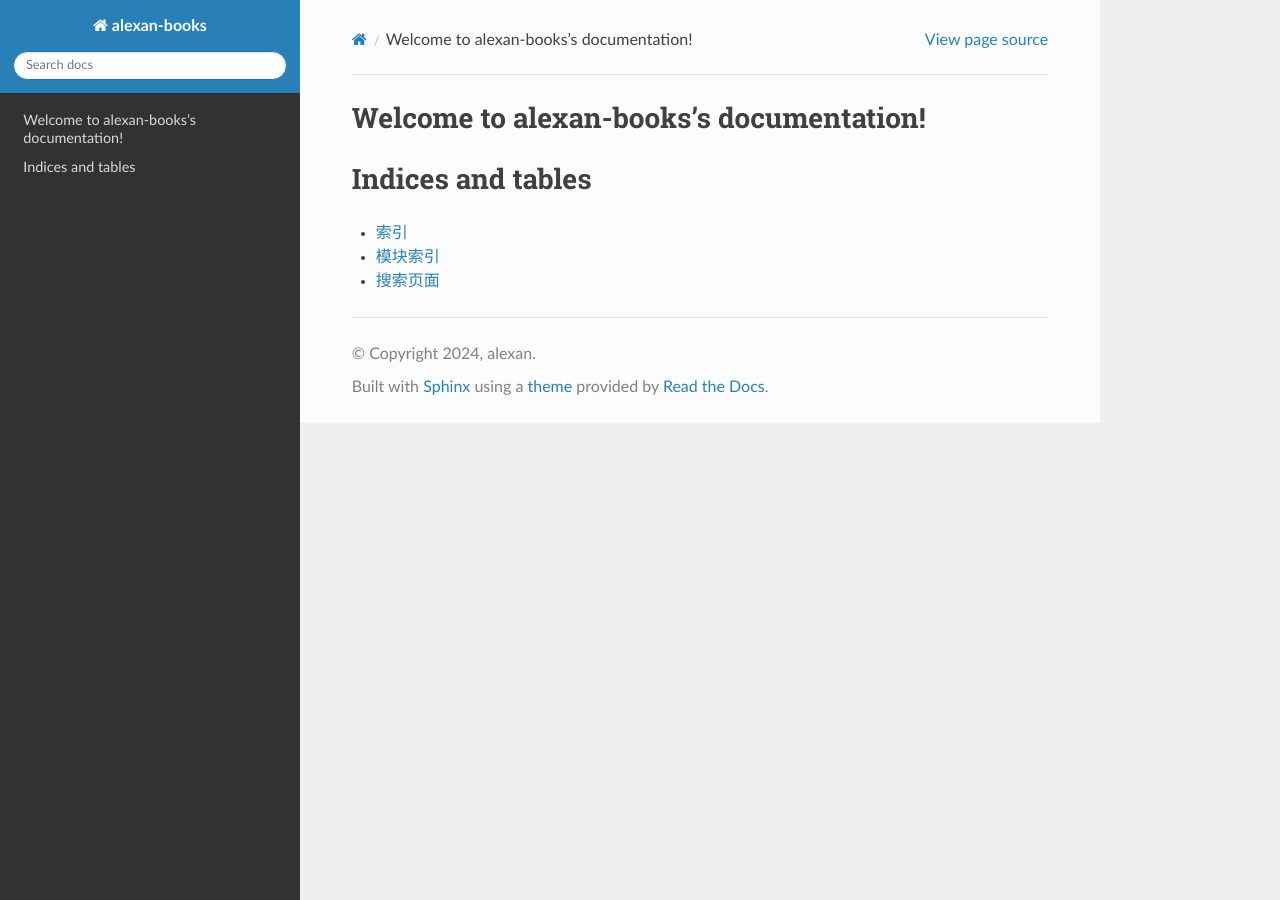
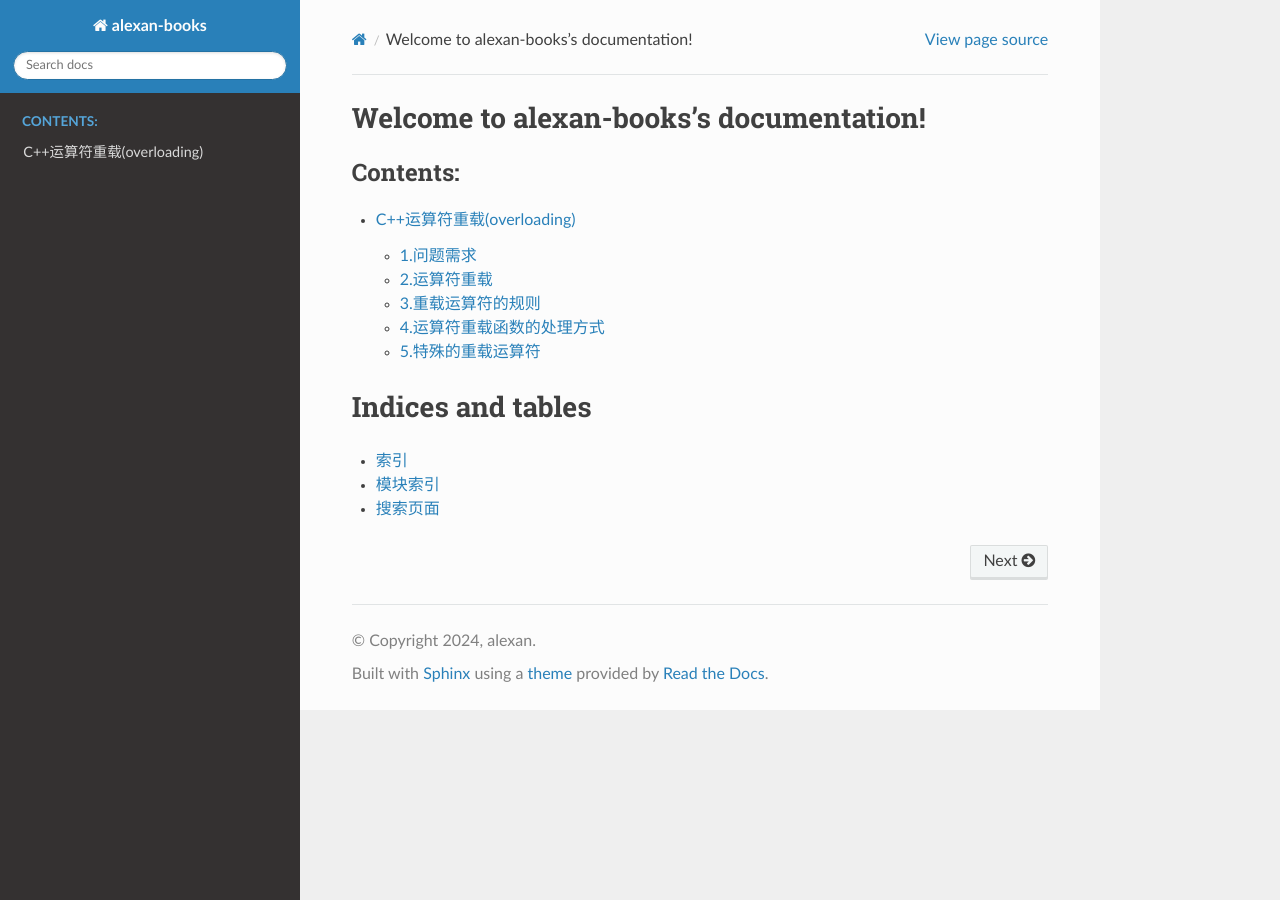
Before and after one commit to nanfengnan1/alexan-books, a Sphinx documentation site: the page built from docs/source/index.rst, in a window 1280 px wide. Built offline with Sphinx 7.4.7 and the Read the Docs theme 2.0.0, drawn with Linux system fonts in a browser that asks for light colours; some of the changed lines change nothing that is shown.

Commit message:
alexan: commit to c++ notes.

````diff
--- /dev/null
+++ b/docs/source/document/C++运算符重载.md
@@ -0,0 +1,164 @@
+## C++运算符重载(overloading)
+
+[TOC]
+
+
+
+### 1.问题需求
+
+> 为了根据自己的需要对C++已提供的运算符进行重载，赋予他们新的含义，使之一名多用。
+
+### 2.运算符重载
+
+> 运算符重载的方法是定义一个重载运算符的函数，使指定的运算符不仅能实现原有的功能，而且能实现在函数中指定的新的功能。在使用被重载的运算符时，系统就会自动调用该函数，以实现相应的功能。
+>
+> 运算符重载实质上就是函数重载，也是c++编译时多态的一种具体体现
+
+#### 2.1 运算符重载语法
+
+```c++
+# 函数名是由operator和运算符组成的
+返回值类型 operator运算符名称(形参表){重载处理};
+```
+
+#### 2.2 调用重载的运算符
+
+```c++
+object1 operation object2
+```
+
+#### 2.3 编译器如何确定是否是运算符重载
+
+> 编译器需要检查表达式的上下文，看运算符两侧数据的数据类型，来决定是否重载
+
+### 3.重载运算符的规则
+
+> 1. c++不允许用户自己定义新的运算符，只能对已有的运算符进行重载
+>
+> 2. c++中不允许重载的运算符
+>
+>    | .      | 成员访问运算符                              |
+>    | ------ | ------------------------------------------- |
+>    | *      | 成员指针访问运算符(*在iterator类中可以重载) |
+>    | ::     | 域运算符                                    |
+>    | sizeof | 长度运算符                                  |
+>    | ?:     | 条件运算符                                  |
+>
+>    "."和"*"不能重载是为了保证访问成员的功能不能被改变
+>
+>    "::"和"sizeof"运算符的运算对象是类型而不是变量或一般表达式，不具备重载的特征
+>
+> 3. 重载不能改变运算符运算对象(即操作数)的个数
+>
+> 4. 重载不能改变运算符的优先级别
+>
+> 5. 重载不能改变运算符的结合性
+>
+> 6. 重载运算符的函数不能带有默认的参数
+>
+> 7. 重载的运算符必须和用户定义的自定义类型的对象一起使用
+>
+>    > **其参数至少应有一个是类对象**(或对类对象的引用)--- 参数不能全是C++的标准类型
+>
+> 8. 用于类对象的运算符一般必须重载，但有两个例外，运算符"=''和"&"不必用户重载
+>
+>    > "=" 运算符被编译器用于对象复制的重载
+>    > "&" 运算符也不需要重载,他被重载为返回类对象在内存中的起始地址
+
+### 4.运算符重载函数的处理方式
+
+#### 4.1 运算符重在函数实现方法
+
+> 运算符重载函数放在类中做成员函数
+>
+> 运算符重载函数类做类的友元函数
+
+#### 4.2 友元函数和成员函数重载运算符的区别
+
+> 友元函数参数个数就是运算符的操作数的个数
+>
+> 成员函数重载运算符要少一个操作数，本类对象占用一个操作数
+
+#### 4.3 特殊运算符的重载函数实现规定
+
+> C++规定, =, [], (), -> 必须作为成员函数
+>
+> 流插入<<和流提取运算符>>、类型转换运算符不能定义为类的成员函数，只能作为友元函数
+>
+> 一般将单目运算符和复合运算符重载为成员函数
+>
+> 一般将双目运算符重载为友元函数
+
+#### 4.4 运算符重载的例题
+
+> #### 重载双目运算符
+>
+> ```bash
+> 声明一个字符串类String，用来存放不定长的字符串，重载运算符"==","<",">",使他们能用于两个字符串的等于、小于和大于的比较运算
+> ```
+>
+> #### 重载单目运算符
+>
+> ```bash
+> 有一个Time类，包含数据成员minute(分)和sec(秒),模拟秒表,每次走一秒，满60秒进一分钟，此时秒又从0起算。要求输出分和秒的值
+> ```
+
+### 5.特殊的重载运算符
+
+#### 5.1 ++, --运算符重载
+
+> 因为++,--分别有两种使用方法，所以要考虑前置，还是后置的问题
+>
+> 关键问题：如何区分是前置自增还是后置自增?
+>
+> 在自增(自减)运算符重载函数中，增加一个int型参数，用来标记后置自增(自减)运算符重载，区分前置自增(自减).
+>
+> 前置自增运算符重载:
+>
+> ```c++
+> 返回值类型 operator++();
+> ```
+>
+> 后置自增运算符重载:
+>
+> ```c++
+> 返回值类型 operator++(int);
+> // 注意后置单目运算,操作方法,一般是先复制一个对象,在修改调用对象,返回复制的对象
+> ```
+>
+
+#### 5.2 重载流插入运算符和流提取运算符
+
+> c++中的cin和cout分别是istream和ostream流的对象，<<和>>在系统中进行了重载
+>
+> "<<" 重载函数格式
+>
+> ```c++
+> ostream& operator<<(ostream &,自定义类&)
+> ```
+>
+> ">>" 重载函数格式
+>
+> ```c++
+> istream& operator>>(istream&,自定义类&)
+> ```
+>
+> 调用方法:
+>
+> ```c++
+> 流对象<<(>>)自定义类对象;
+> ```
+>
+> 注意:
+>
+> 1. 重载运算符"<<"的函数的第一个参数和函数的返回类型都必须是ostream&类型对象的引用
+>
+> 2. 重载运算符">>"的函数的第一个参数和函数的返回类型都必须是istream&类型对象的引用
+>
+> 3. ostream&一般传入的参数是cout,istream一般传入的参数为cin,然后就可以在重载函数里面使用cin和cout进行输出和输入了，只不过是指向cin和cout对象的名字变了一下而已
+>
+> 4. return 流对象 的作用是
+>
+>    ```c++
+>    能连续向流中输出和输入数据
+>    ```
--- a/docs/source/index.rst
+++ b/docs/source/index.rst
@@ -10,6 +10,7 @@ Welcome to alexan-books's documentation!
    :maxdepth: 2
    :caption: Contents:
 
+   document/C++运算符重载.md
 
 Indices and tables
 ==================
````
